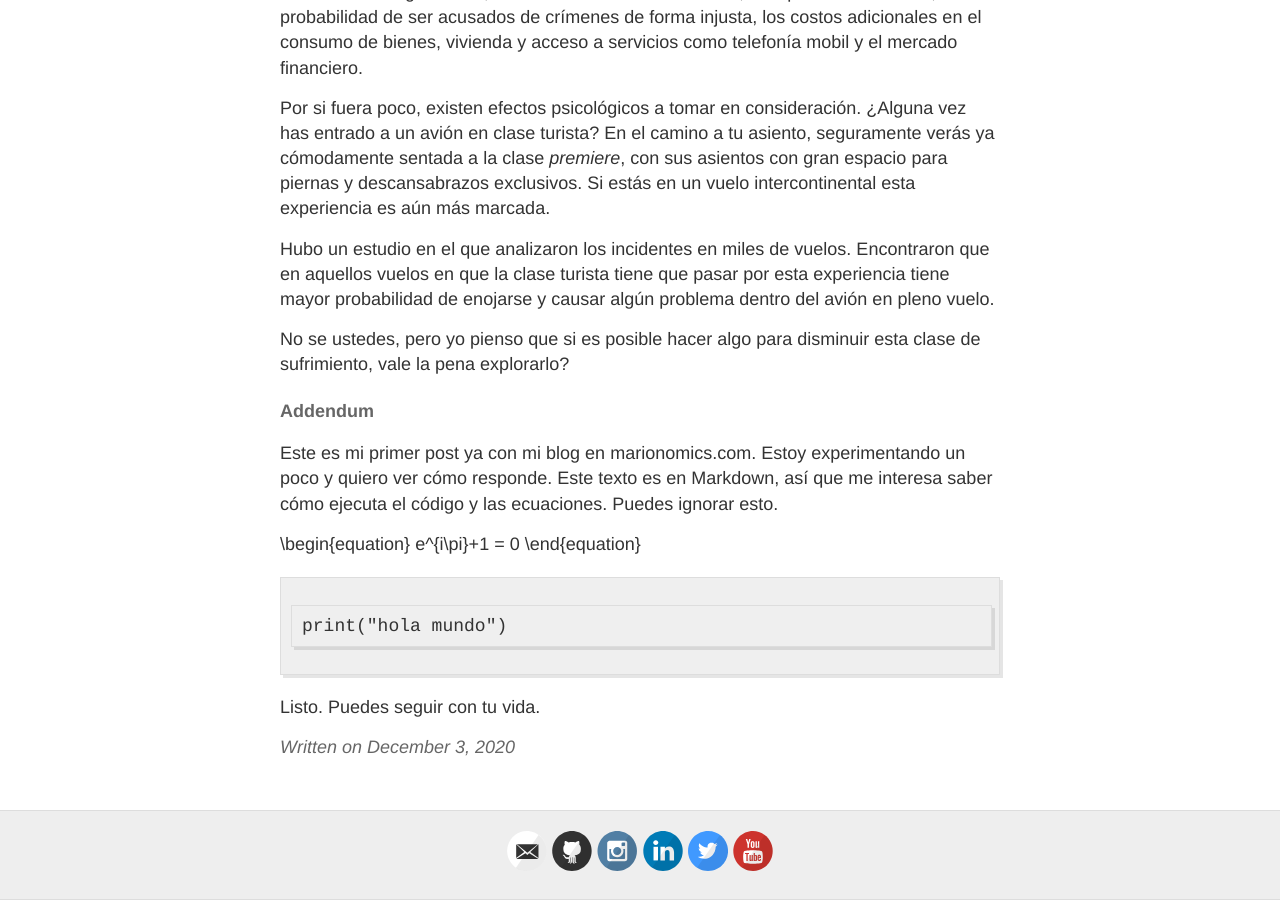
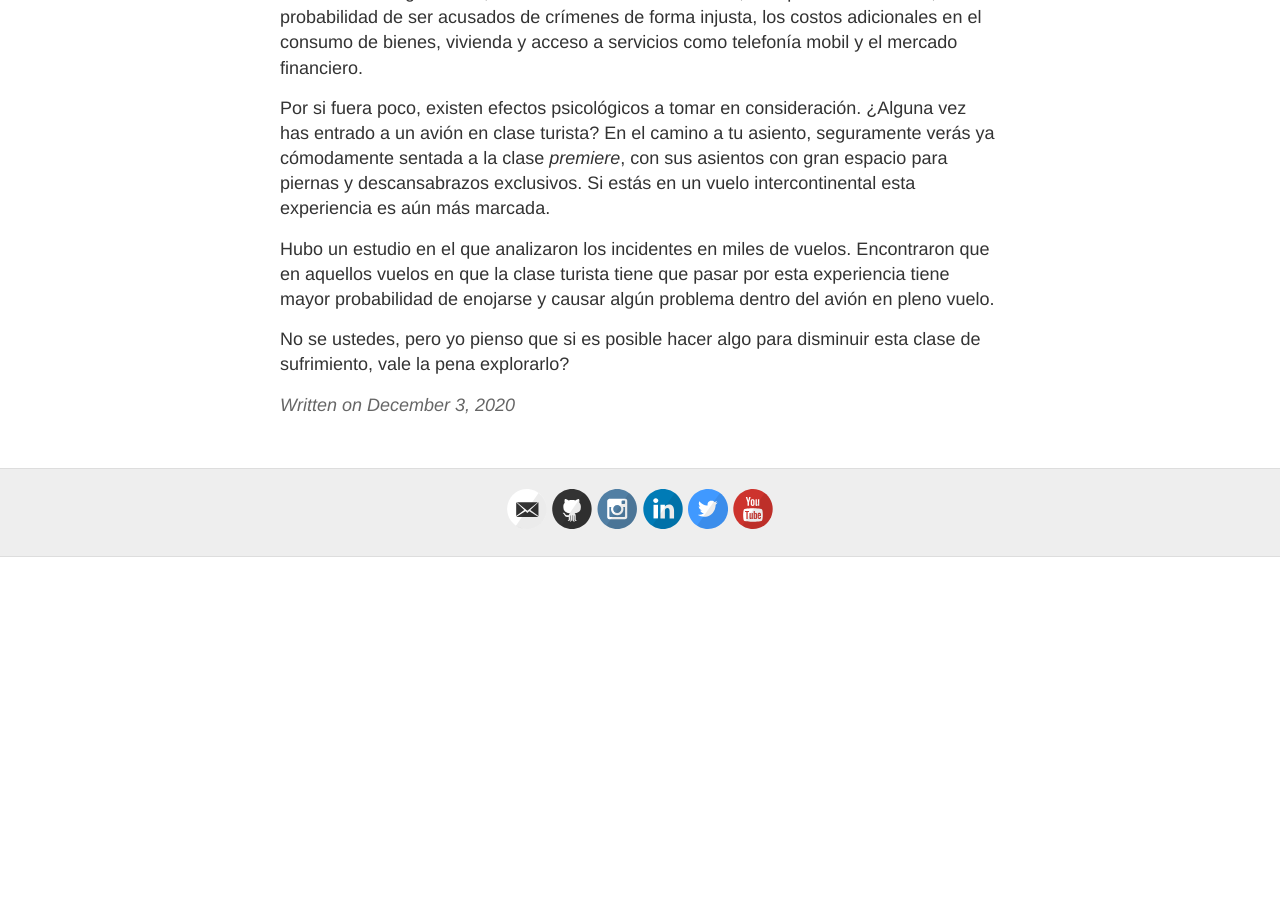
Before and after one commit to MariusAgm/MariusAgm.github.io, a Jekyll site: the page built from _posts/2020-12-3-¿Por-qué-la-desigualdad-es-mala?.md, in a window 1280 px wide and 900 px high, scrolled down 1422 px. Built offline with Jekyll 4.4.1, drawn with Linux system fonts in a browser that asks for light colours; our own code applies the rules of GitHub Pages for plain Markdown files; after the commit the page ends 1979 px from its top, so only the background shows below that.

````diff
--- a/_posts/2020-12-3-¿Por-qué-la-desigualdad-es-mala?.md
+++ b/_posts/2020-12-3-¿Por-qué-la-desigualdad-es-mala?.md
@@ -27,16 +27,3 @@ Por si fuera poco, existen efectos psicológicos a tomar en consideración. ¿Al
 Hubo un estudio en el que analizaron los incidentes en miles de vuelos. Encontraron que en aquellos vuelos en que la clase turista tiene que pasar por esta experiencia tiene mayor probabilidad de enojarse y causar algún problema dentro del avión en pleno vuelo.
 
 No se ustedes, pero yo pienso que si es posible hacer algo para disminuir esta clase de sufrimiento, vale la pena explorarlo?
-
-#### Addendum
-
-Este es mi primer post ya con mi blog en marionomics.com. Estoy experimentando un poco y quiero ver cómo responde. Este texto es en Markdown, así que me interesa saber cómo ejecuta el código y las ecuaciones. Puedes ignorar esto.
-
-\begin{equation}
-	e^{i\pi}+1 = 0
-\end{equation}
-
-```
-print("hola mundo")
-```
-Listo. Puedes seguir con tu vida.
````
Also changed, not shown: Research.md (+1 -2 lines).
